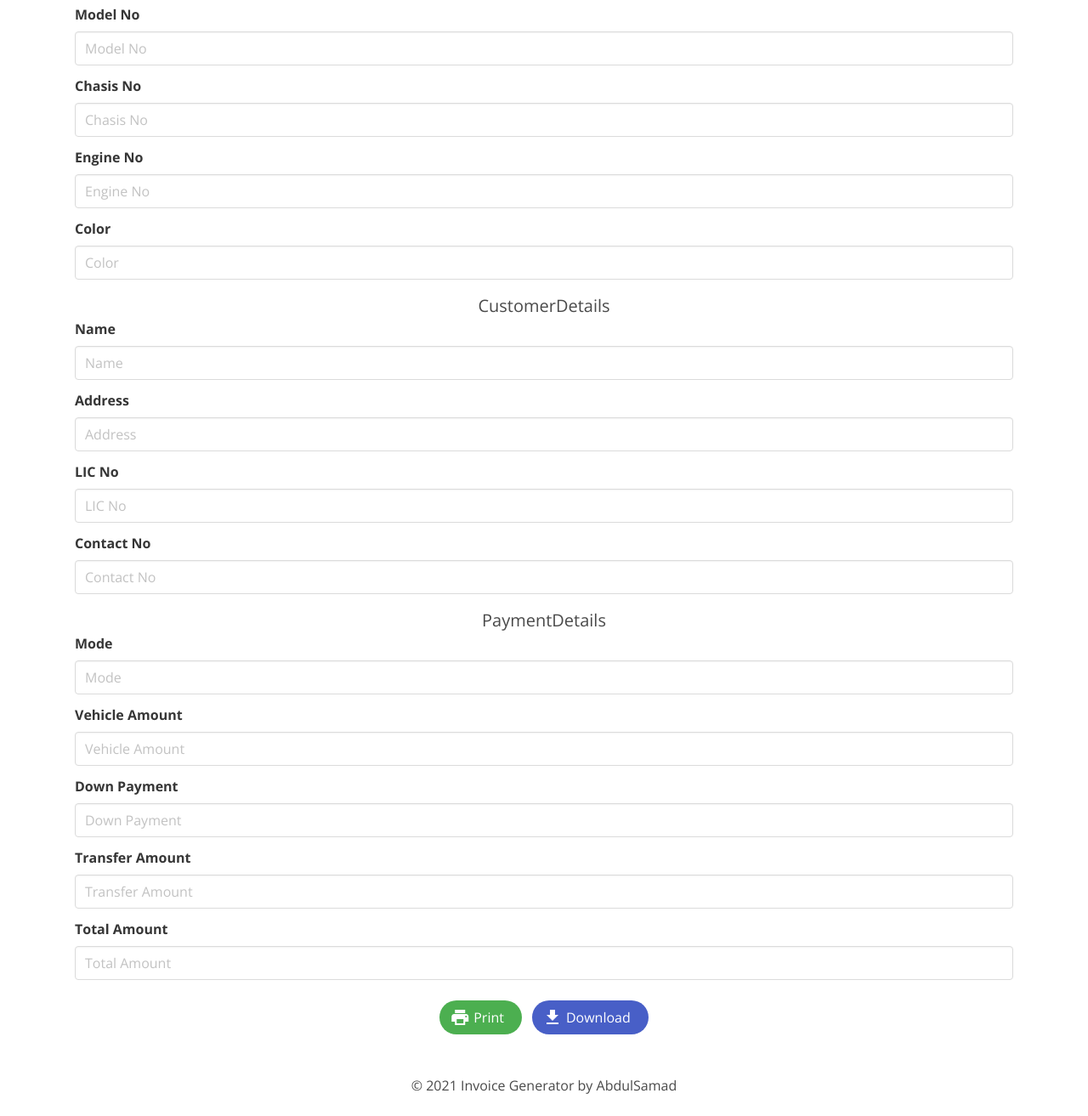
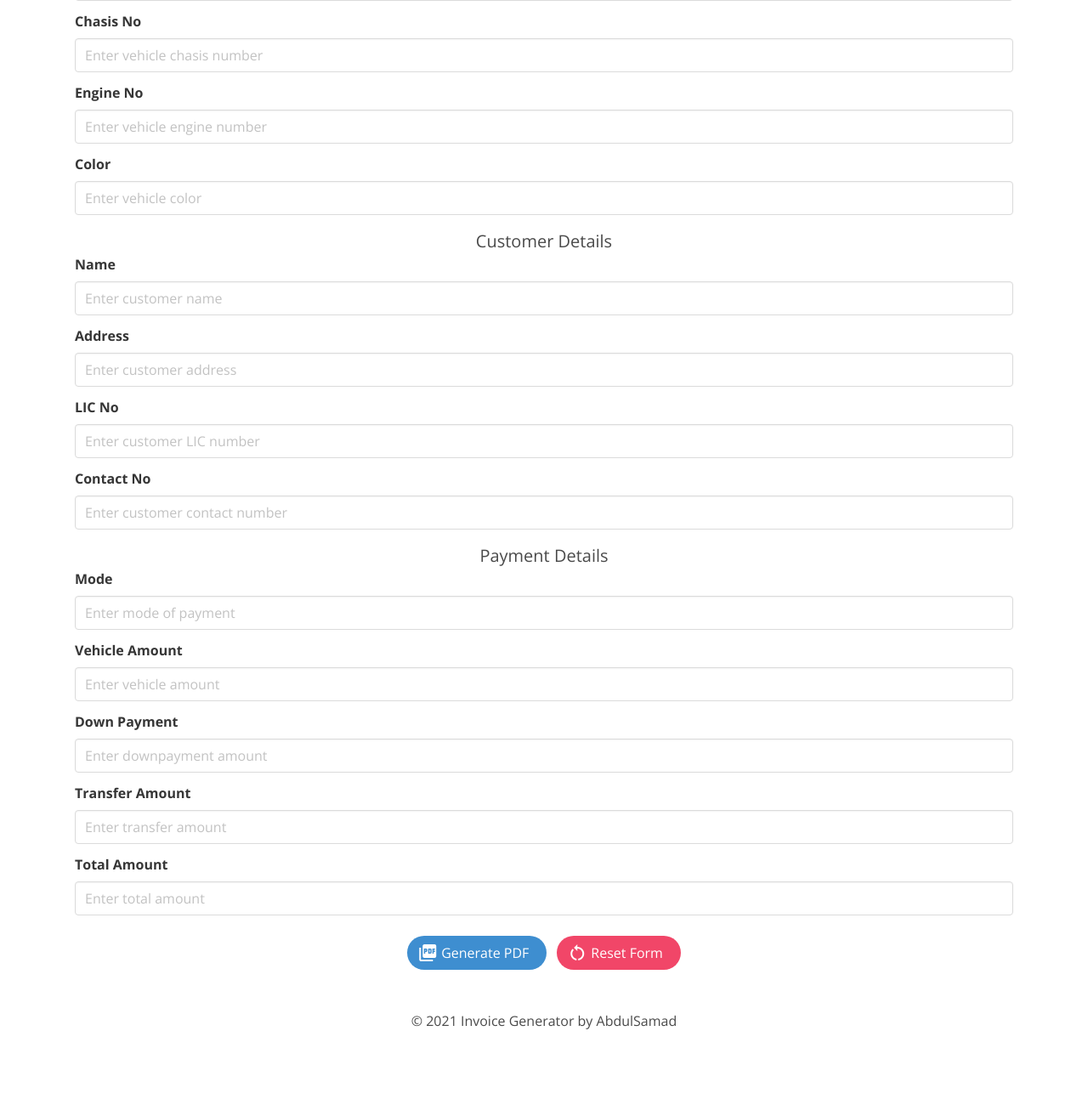
Before and after one commit to abdulsamad/invoice-generator, a website built with Parcel: page src/index.html in a window 1280 px wide. Shown: the part 349-1662 px from the top of the page at 85% size. After the commit the page ends 1586 px from the top, so only its background shows below. Built offline with nearby package versions, Linux system fonts and the light colour scheme.

Commit message:
:construction: Added Invoice data structure

```diff
--- a/src/index.html
+++ b/src/index.html
@@ -32,8 +32,9 @@
 <body>
 	<!-- Navigation -->
 	<nav x-data="{ open: false }" class="navbar is-primary has-shadow" role="navigation" aria-label="main navigation">
+		<div class="container px-5">
 			<div class="navbar-brand">
-			<a class="navbar-item" href="/index.html">
+				<a class="navbar-item is-size-4" href="/index.html">
 					Invoice Generator
 				</a>
 				<button x-on:click="open = ! open" :class="{ 'is-active' : open , '' : !open}" class="navbar-burger"
@@ -53,12 +54,13 @@
 					</a>
 				</div>
 			</div>
+		</div>
 	</nav>
 	<!-- Navigation -->
 
 	<div class="container px-5">
 		<!-- Forms -->
-		<form x-data="$store.invoiceData">
+		<form x-on:submit.prevent="(data) => console.log(data)" x-data="$store.invoiceData" class="my-5">
 			<section class="my-4">
 				<div class="field">
 					<label class="label">Date</label>
@@ -69,22 +71,41 @@
 			</section>
 			<template x-for="section in Object.keys(fields)">
 				<section class="my-4">
-					<h1 x-text="section" class="is-size-5 has-text-centered"></h1>
+					<h1 x-text="section.replace(/([a-z])([A-Z])/g, `$1 $2`)" class="is-size-5 has-text-centered"></h1>
 					<template x-for="field in fields[section]">
 						<div class="field">
-							<label x-text="field" class="label"></label>
+							<label x-text="field.name" class="label"></label>
 							<div class="control">
-								<input class="input" type="text" :placeholder="field">
+								<input class="input" :type="field.type ? field.type : 'text'" :placeholder="field.placeholder"
+									:value="field.value" :required="field.required ? true : false">
 							</div>
 						</div>
 					</template>
 				</section>
 			</template>
+			<div class="field is-grouped is-justify-content-center my-5">
+				<div class="control has-text-centered">
+					<button type="submit" class="button is-rounded is-info">
+						<span class="icon is-big">
+							<span class="material-icons">picture_as_pdf</span>
+						</span>
+						<span>Generate PDF</span>
+					</button>
+				</div>
+				<div class="control has-text-centered">
+					<button type="reset" class="button is-rounded is-danger">
+						<span class="icon is-big">
+							<span class="material-icons">restart_alt</span>
+						</span>
+						<span>Reset Form</span>
+					</button>
+				</div>
+			</div>
 		</form>
 		<!-- Forms -->
 
 		<!-- Action Buttons -->
-		<section class="field is-grouped is-justify-content-center my-5">
+		<section class="field is-grouped is-justify-content-center my-5 is-hidden">
 			<div class="control">
 				<button class="button is-rounded is-primary">
 					<span class="icon is-small">
--- a/src/ts/invoiceData.ts
+++ b/src/ts/invoiceData.ts
@@ -1,16 +1,41 @@
+interface Ifield {
+  name: string; // Input label
+  type?: string; // Input type
+  placeholder?: string; // Input placeholder
+  required?: boolean; // Input required
+  value?: string; // Input value
+}
+
 interface IDetails {
   fields: {
-    VehicleDetails: string[];
-    CustomerDetails: string[];
-    PaymentDetails: string[];
+    VehicleDetails: Ifield[];
+    CustomerDetails: Ifield[];
+    PaymentDetails: Ifield[];
   };
 }
 
 const details: IDetails = {
   fields: {
-    VehicleDetails: ['Name', 'Reg No', 'Model No', 'Chasis No', 'Engine No', 'Color'],
-    CustomerDetails: ['Name', 'Address', 'LIC No', 'Contact No'],
-    PaymentDetails: ['Mode', 'Vehicle Amount', 'Down Payment', 'Transfer Amount', 'Total Amount'],
+    VehicleDetails: [
+      { name: 'Name', placeholder: 'Enter vehicle name' },
+      { name: 'Reg No', placeholder: 'Enter vehicle reg number' },
+      { name: 'Chasis No', placeholder: 'Enter vehicle chasis number' },
+      { name: 'Engine No', placeholder: 'Enter vehicle engine number' },
+      { name: 'Color', placeholder: 'Enter vehicle color' },
+    ],
+    CustomerDetails: [
+      { name: 'Name', placeholder: 'Enter customer name' },
+      { name: 'Address', placeholder: 'Enter customer address' },
+      { name: 'LIC No', placeholder: 'Enter customer LIC number' },
+      { name: 'Contact No', type: 'number', placeholder: 'Enter customer contact number' },
+    ],
+    PaymentDetails: [
+      { name: 'Mode', placeholder: 'Enter mode of payment', required: true },
+      { name: 'Vehicle Amount', placeholder: 'Enter vehicle amount', required: true },
+      { name: 'Down Payment', placeholder: 'Enter downpayment amount', required: true },
+      { name: 'Transfer Amount', placeholder: 'Enter transfer amount', required: true },
+      { name: 'Total Amount', placeholder: 'Enter total amount', required: true },
+    ],
   },
 };
 
```
Lines whose indentation alone changed are shown as unchanged.
